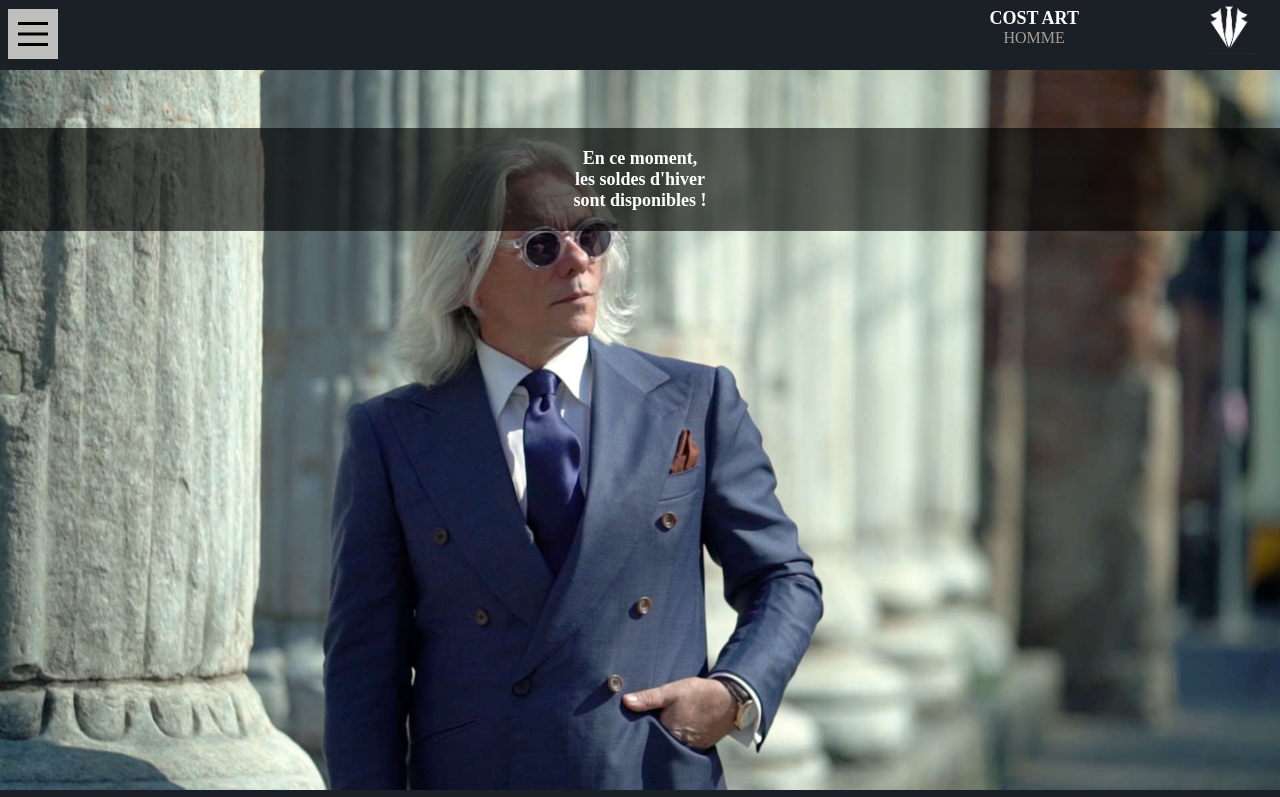
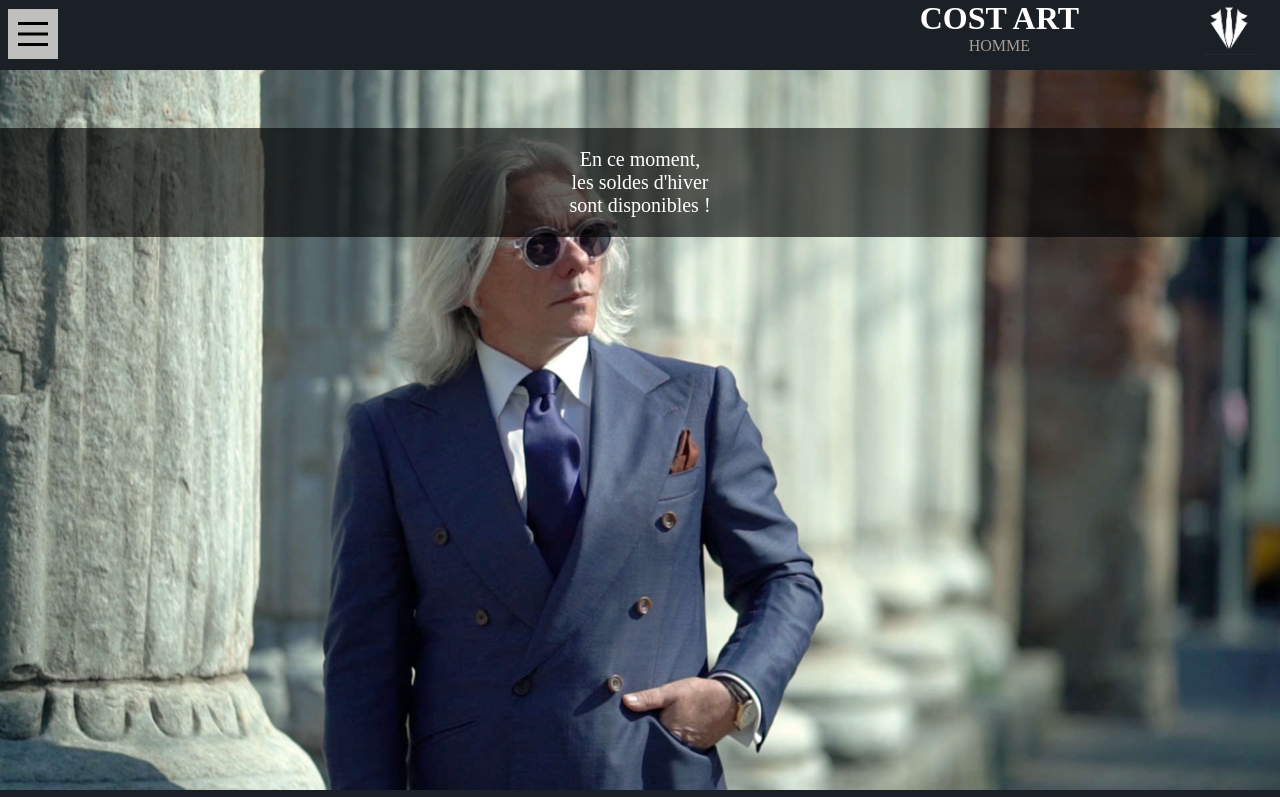
Before and after one commit to LeSapinDeNoel/projet_statique, a plain HTML site: page index.html in a window 1280 px wide. Shown: the top 797 px of the page. Drawn offline with nearby package versions, Linux system fonts and the light colour scheme.

Commit message:
Text slider maj
Changement de la police

```diff
--- a/css/style.css
+++ b/css/style.css
@@ -11,10 +11,6 @@
 body, h1 {
     margin: 0;
     padding: 0;
-}
-
-h1 {
-  font-size: large;
 }
 
 p {
@@ -163,6 +159,7 @@ p {
   color: #ffffff;
   width: 100%;
   padding: 20px 0;
+  font-size: 20px;
 }
 
 /* pitit bloc de séparation */
--- a/index.html
+++ b/index.html
@@ -36,7 +36,7 @@
         </figure>
     </div>
     <div class="txt-slider">
-        <h1>En ce moment,<br> les soldes d'hiver<br> sont disponibles !</h1>
+        En ce moment,<br> les soldes d'hiver<br> sont disponibles !
     </div>
     <nav id="j_menu" class="menu hide">
         <a href="#">Accueil</a>
```
